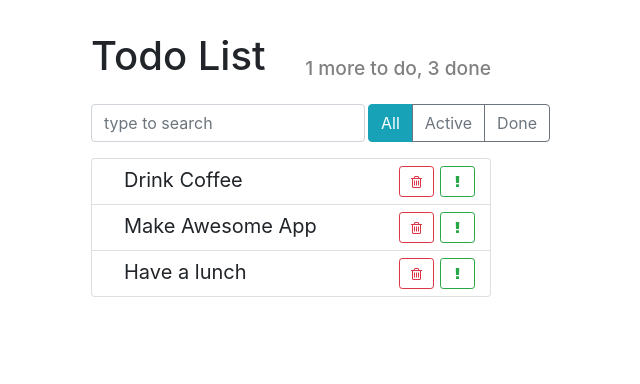
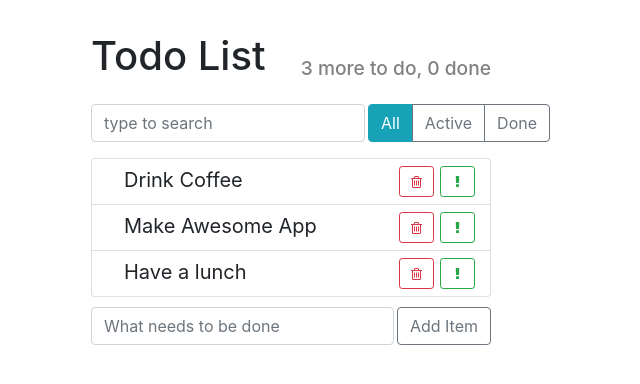
Before and after one commit to dss19/React-ToDo-List, a React (Create React App) app: page / in a window 1280 px wide. Shown: the top 384 px of the page, without its empty margins (349-989 px from the left). Built offline with nearby package versions, Linux system fonts and the light colour scheme.

Commit message:
сделал добавление новых дел через поле ввода

```diff
--- a/src/components/app/app.jsx
+++ b/src/components/app/app.jsx
@@ -4,41 +4,115 @@ import AppHeader from '../app-header';
 import SearchPanel from '../search-panel';
 import TodoList from '../todo-list';
 import ItemStatusFilter from '../item-status-filter';
+import ItemAddForm from '../item-add-form';
 
 import './app.css';
 
 export default class App extends Component {
 
+  maxId = 100;
+
   state = {
     todoData: [
-      { label: 'Drink Coffee', important: false, id: 1 },
-      { label: 'Make Awesome App', important: true, id: 2 },
-      { label: 'Have a lunch', important: false, id: 3 }
+      this.createTodoItem('Drink Coffee'),
+      this.createTodoItem('Make Awesome App'),
+      this.createTodoItem('Have a lunch')
     ]
   };
 
+  createTodoItem(label) {
+    return {
+      label,
+      important: false,
+      done: false,
+      id: this.maxId++
+    }
+  }
+
   deleteItem = (id) => {
-    this.setState(({todoData}) => {
+    this.setState(({ todoData }) => {
       const idx = todoData.findIndex((el) => el.id === id);
-      const newArray = [...todoData.slice(0, idx), ...todoData.slice(idx + 1)];
+
+      const newArray = [
+        ...todoData.slice(0, idx),
+        ...todoData.slice(idx + 1)
+      ];
+
       return {
         todoData: newArray
       };
     });
   };
 
+  addItem = (text) => {
+    const newItem = this.createTodoItem(text);
+
+    this.setState(({ todoData }) => {
+      const newArr = [
+        ...todoData,
+        newItem
+      ];
+
+      return {
+        todoData: newArr
+      };
+    });
+
+  };
+
+  toggleProperty(arr, id, propName) {
+    const idx = arr.findIndex((el) => el.id === id);
+
+    const oldItem = arr[idx];
+    const newItem = {...oldItem,
+      [propName]: !oldItem[propName]};
+
+    return [
+      ...arr.slice(0, idx),
+      newItem,
+      ...arr.slice(idx + 1)
+    ];
+  }
+
+  onToggleDone = (id) => {
+    this.setState(({ todoData }) => {
+      return {
+        todoData: this.toggleProperty(todoData, id, 'done')
+      };
+    });
+  };
+
+  onToggleImportant = (id) => {
+    this.setState(({ todoData }) => {
+      return {
+        todoData: this.toggleProperty(todoData, id, 'important')
+      };
+    });
+  };
+
   render() {
+
+    const { todoData } = this.state;
+    const doneCount = todoData
+                      .filter((el) => el.done).length;
+    const todoCount = todoData.length - doneCount;
+
     return (
       <div className="todo-app">
-        <AppHeader toDo={1} done={3} />
+        <AppHeader toDo={todoCount} done={doneCount} />
         <div className="top-panel d-flex">
           <SearchPanel />
           <ItemStatusFilter />
         </div>
 
         <TodoList
-          todos={this.state.todoData}
-          onDeleted={this.deleteItem} />
+          todos={todoData}
+          onDeleted={ this.deleteItem }
+          onToggleImportant={this.onToggleImportant}
+          onToggleDone={this.onToggleDone}
+        />
+
+        <ItemAddForm onItemAdded={this.addItem}/>
       </div>
     );
   }
--- /dev/null
+++ b/src/components/item-add-form/index.js
@@ -0,0 +1,3 @@
+import ItemAddForm from './item-add-form';
+
+export default ItemAddForm;
--- /dev/null
+++ b/src/components/item-add-form/item-add-form.css
@@ -0,0 +1,7 @@
+.item-add-form {
+  margin-top: 10px;
+}
+
+.item-add-form input {
+  margin-right: 3px;
+}
--- /dev/null
+++ b/src/components/item-add-form/item-add-form.jsx
@@ -0,0 +1,42 @@
+import React, { Component } from 'react';
+
+import './item-add-form.css';
+
+export default class ItemAddForm extends Component {
+
+  state = {
+    label: ''
+  };
+
+  onLabelChange = (e) => {
+    this.setState({
+      label: e.target.value
+    });
+  };
+
+  onSubmit = (e) => {
+    e.preventDefault();
+    this.props.onItemAdded(this.state.label);
+    this.setState({
+      label: ''
+    });
+  };
+
+  render() {
+    return (
+      <form className="item-add-form d-flex"
+            onSubmit={this.onSubmit}>
+
+        <input type="text"
+               className="form-control"
+               onChange={this.onLabelChange}
+               placeholder="What needs to be done"
+               value={this.state.label} />
+        <button
+          className="btn btn-outline-secondary">
+          Add Item
+        </button>
+      </form>
+    );
+  }
+}
--- a/src/components/todo-list-item/todo-list-item.jsx
+++ b/src/components/todo-list-item/todo-list-item.jsx
@@ -4,30 +4,12 @@ import './todo-list-item.css';
 
 export default class TodoListItem extends Component {
 
-  state = {
-    done: false,
-    important: false
-  };
+  render() {
 
-  onLabelClick = () => {
-    this.setState(({done}) => {
-      return {
-        done: !done
-      };
-    });
-  };
-
-  onMarkImportant = () => {
-    this.setState(({important}) => {
-      return {
-        important: !important
-      };
-    });
-  };
-
-  render() {
-    const { label, onDeleted } = this.props;
-    const { done, important } = this.state;
+    const { label, onDeleted,
+            onToggleImportant,
+            onToggleDone,
+            important, done } = this.props;
 
     let classNames = 'todo-list-item';
     if (done) {
@@ -42,13 +24,13 @@ export default class TodoListItem extends Component {
       <span className={classNames}>
         <span
           className="todo-list-item-label"
-          onClick={ this.onLabelClick }>
+          onClick={onToggleDone}>
           {label}
         </span>
 
         <button type="button"
                 className="btn btn-outline-success btn-sm float-right"
-                onClick={this.onMarkImportant}>
+                onClick={onToggleImportant}>
           <i className="fa fa-exclamation" />
         </button>
 
--- a/src/components/todo-list/todo-list.jsx
+++ b/src/components/todo-list/todo-list.jsx
@@ -3,7 +3,9 @@ import React from 'react';
 import TodoListItem from '../todo-list-item';
 import './todo-list.css';
 
-const TodoList = ({ todos, onDeleted }) => {
+const TodoList = ({ todos, onDeleted,
+                  onToggleImportant,
+                  onToggleDone }) => {
 
   const elements = todos.map((item) => {
     const { id, ...itemProps } = item;
@@ -12,7 +14,10 @@ const TodoList = ({ todos, onDeleted }) => {
       <li key={id} className="list-group-item">
         <TodoListItem
           {...itemProps }
-          onDeleted={() => onDeleted(id)} />
+          onDeleted={() => onDeleted(id)}
+          onToggleImportant={() => onToggleImportant(id)}
+          onToggleDone={() => onToggleDone(id)}
+        />
       </li>
     );
   });
--- a/src/index.jsx
+++ b/src/index.jsx
@@ -1,5 +1,7 @@
 import React from 'react';
 import ReactDOM from 'react-dom';
+
 import App from './components/app';
 
-ReactDOM.render(<App />, document.getElementById('root'));
+ReactDOM.render(<App />,
+  document.getElementById('root'));
```
